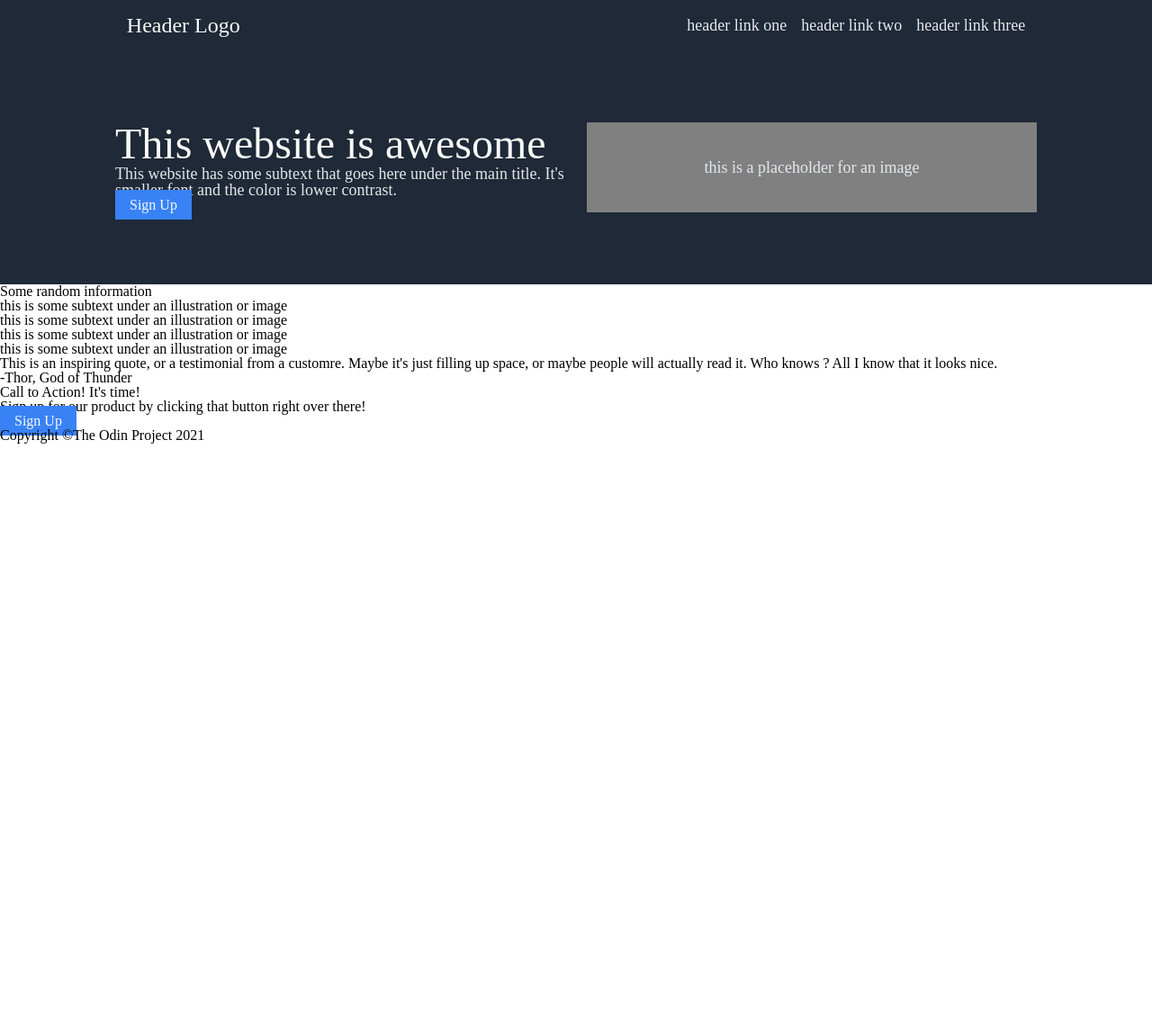
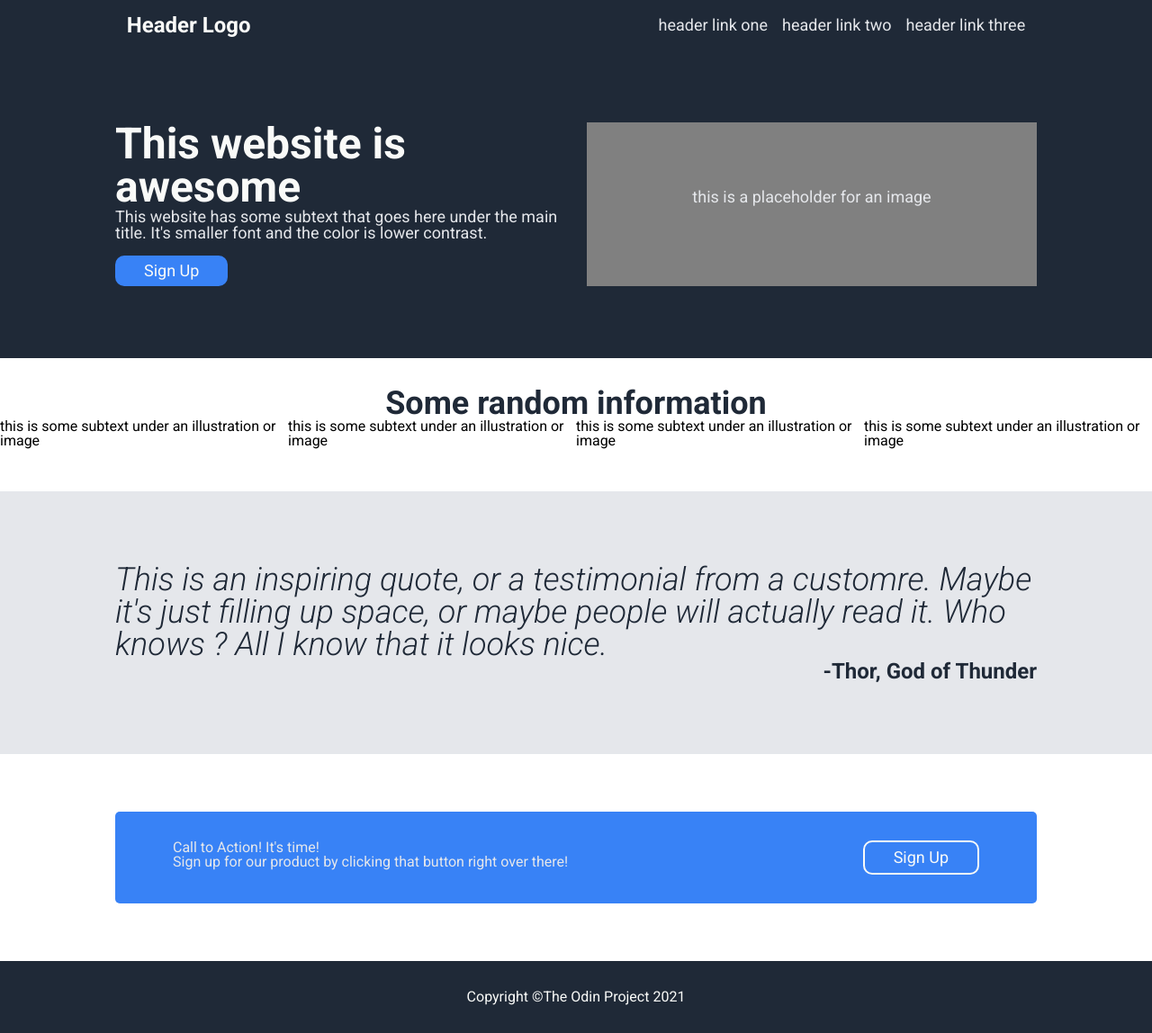
Before and after one commit to Barthosz/simple-landing-page, a plain HTML site: page index.html in a window 1280 px wide. Shown: the whole page at 90% size. Before the commit the page ends 800 px from the top, so only its background shows below. Drawn offline with Linux system fonts and the light colour scheme.

Commit message:
finished other sections

```diff
--- a/index.html
+++ b/index.html
@@ -4,7 +4,15 @@
     <meta charset="UTF-8" />
     <meta http-equiv="X-UA-Compatible" content="IE=edge" />
     <meta name="viewport" content="width=device-width, initial-scale=1.0" />
+
+    <link rel="preconnect" href="https://fonts.googleapis.com" />
+    <link rel="preconnect" href="https://fonts.gstatic.com" crossorigin />
+    <link
+      href="https://fonts.googleapis.com/css2?family=Roboto:ital,wght@0,400;0,700;0,900;1,300&display=swap"
+      rel="stylesheet"
+    />
     <link rel="stylesheet" href="style.css" />
+
     <title>Document</title>
   </head>
   <body>
@@ -39,48 +47,48 @@
 
     <section id="information">
       <h1>Some random information</h1>
-      <div class="row">
+      <div class="row flex">
         <div class="card">
-          <div class="img-placeholder"></div>
+          <div class="box-img"></div>
+
           <p>this is some subtext under an illustration or image</p>
         </div>
         <div class="card">
-          <div class="img-placeholder"></div>
+          <div class="box-img"></div>
           <p>this is some subtext under an illustration or image</p>
         </div>
         <div class="card">
-          <div class="img-placeholder"></div>
+          <div class="box-img"></div>
           <p>this is some subtext under an illustration or image</p>
         </div>
         <div class="card">
-          <div class="img-placeholder"></div>
+          <div class="box-img"></div>
           <p>this is some subtext under an illustration or image</p>
         </div>
       </div>
     </section>
 
-    <section id="quote">
-      <h2>
+    <section id="quote" class="quote">
+      <h2 class="wrap">
         This is an inspiring quote, or a testimonial from a customre. Maybe it's
         just filling up space, or maybe people will actually read it. Who knows
         ? All I know that it looks nice.
       </h2>
-      <p>-Thor, God of Thunder</p>
+      <span class="author wrap">-Thor, God of Thunder</span>
     </section>
 
-    <section id="call-to-action">
-      <div class="wrapper">
+    <section id="call-to-action" class="call-action wrap">
+      <div class="container flex">
         <div class="call-to-action-header">
           <h3>Call to Action! It's time!</h3>
           <p>
             Sign up for our product by clicking that button right over there!
           </p>
         </div>
-        <a href="#" class="button">Sign Up</a>
+        <a href="#" class="button button_border">Sign Up</a>
       </div>
     </section>
-
-    <footer id="footer">
+    <footer id="footer" class="footer">
       <p>Copyright &copy;The Odin Project 2021</p>
     </footer>
   </body>
--- a/style.css
+++ b/style.css
@@ -150,8 +150,19 @@ a {
 .button {
   color: #f9faf8;
   background-color: #3882f6;
-  padding: 0.5rem 1rem;
-  margin-top: 1rem;
+  padding: 0.5rem 2rem;
+  display: inline-block;
+  border-radius: 10px;
+  font-size: 18px;
+}
+
+.button_border {
+  border: 2px solid #f9faf8;
+}
+
+/* Global */
+html {
+  font-family: "Roboto", sans-serif;
 }
 /* Header */
 .header {
@@ -183,6 +194,7 @@ a {
 .header .logo {
   color: #f9faf8;
   font-size: 24px;
+  font-weight: bold;
 }
 
 /* Hero */
@@ -208,9 +220,66 @@ a {
 #hero h1 {
   color: #f9faf8;
   font-size: 48px;
+  font-weight: bolder;
 }
 
 #hero p {
   font-size: 18px;
   color: #e5e7eb;
+  padding-bottom: 1rem;
 }
+
+/* Information section */
+#information {
+  padding: 2rem 0 3rem 0;
+}
+
+#information h1 {
+  text-align: center;
+  color: #1f2937;
+  font-size: 36px;
+  font-weight: bolder;
+}
+
+/* Quote section */
+.quote {
+  background: #e5e7eb;
+  font-size: 36px;
+  color: #1f2937;
+  font-weight: 300;
+  font-style: italic;
+}
+
+.quote h2 {
+  padding-top: 5rem;
+}
+
+.author {
+  font-size: 24px;
+  font-weight: bold;
+  font-style: normal;
+  display: block;
+  text-align: right;
+  padding-bottom: 5rem;
+}
+
+/* Call to action */
+.call-action {
+  background-color: #3882f6;
+  color: #e5e7eb;
+  border-radius: 5px;
+  margin: 4rem auto;
+}
+
+.container {
+  padding: 2rem 4rem;
+  justify-content: space-between;
+}
+
+/* Footer */
+.footer {
+  background: #1f2937;
+  color: #f9faf8;
+  text-align: center;
+  padding: 2rem 0;
+}
```
